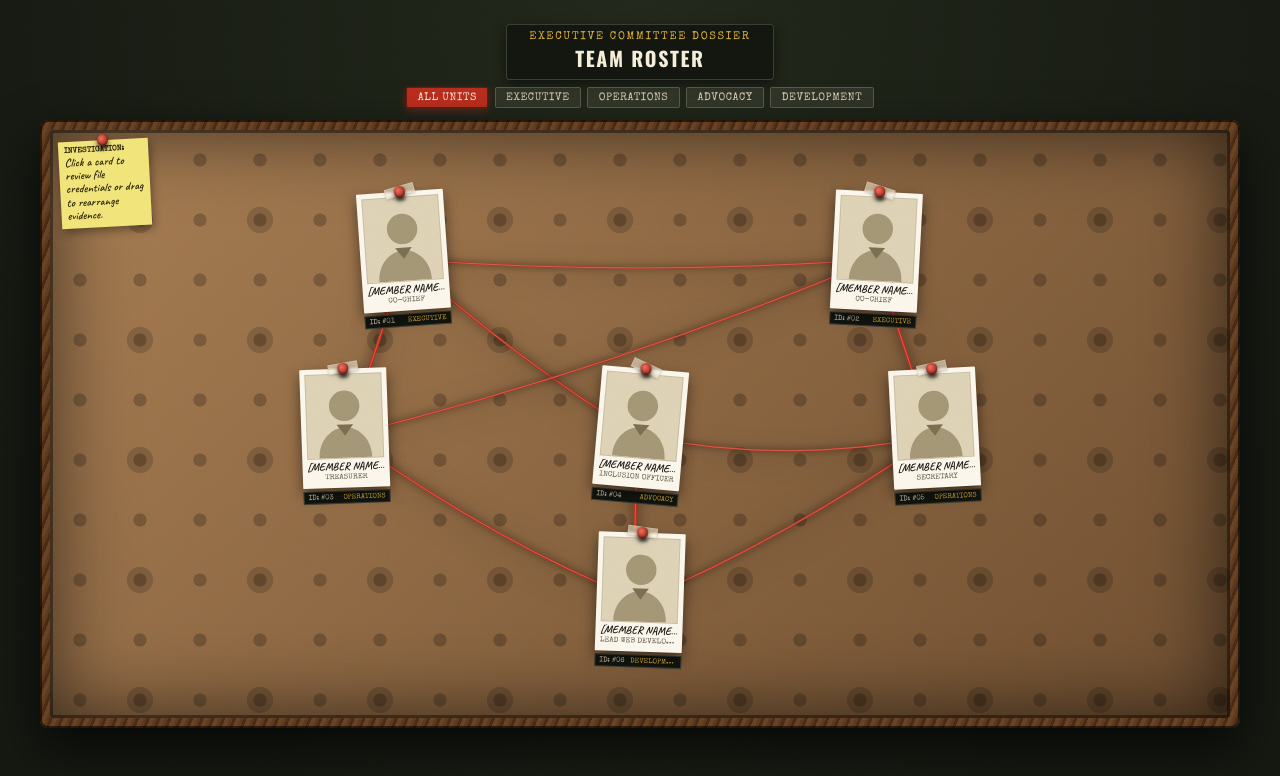
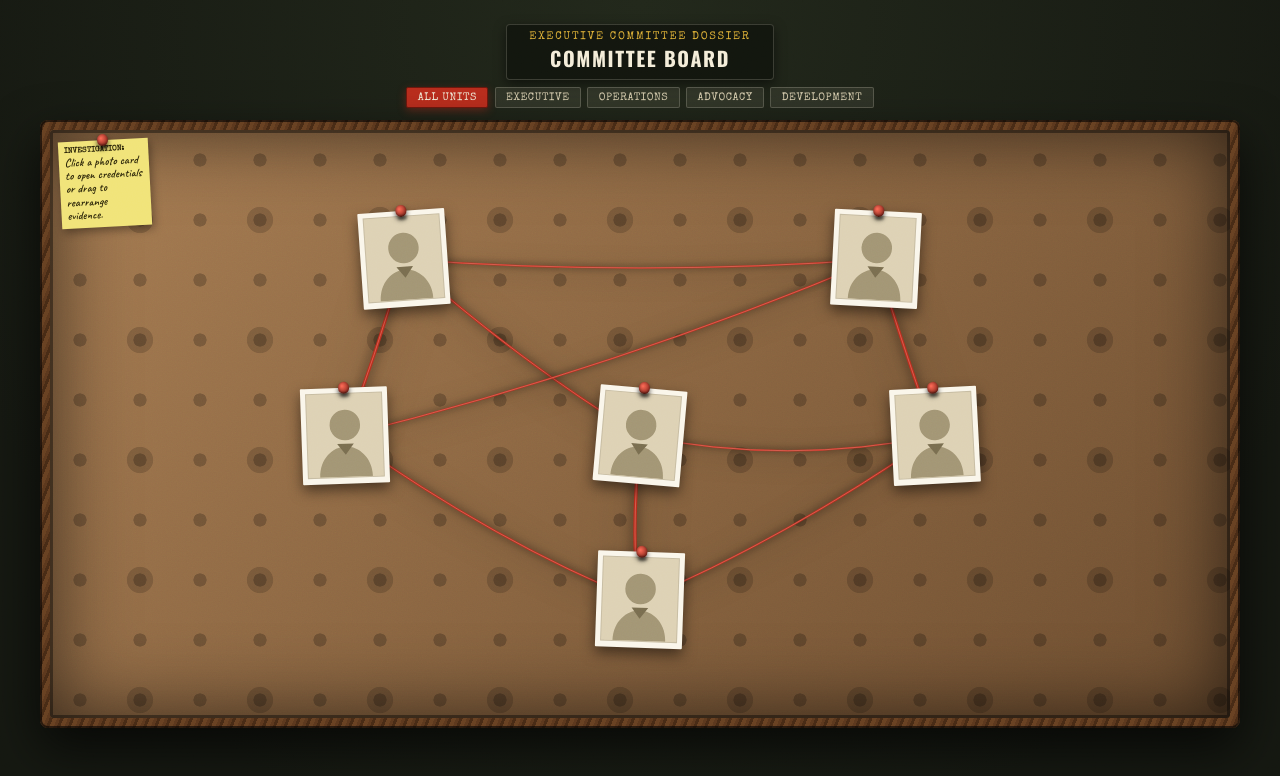
Before and after one commit to 8-BitCode/MIS, a React (Vite) app: page /committee in a window 1280 px wide. Shown: the top 776 px of the page. Built offline with nearby package versions, Linux system fonts and the light colour scheme.

Commit message:
committee page made, maybe prototype design wise

```diff
--- a/src/pages/Committee.jsx
+++ b/src/pages/Committee.jsx
@@ -311,7 +311,7 @@ export default function Committee() {
       <header className="board-header">
         <div className="board-title-tag">
           <span className="case-label">EXECUTIVE COMMITTEE DOSSIER</span>
-          <h1>TEAM ROSTER</h1>
+          <h1>COMMITTEE BOARD</h1>
         </div>
 
         <nav className="dept-filter-bar" aria-label="Department Filters">
@@ -362,7 +362,7 @@ export default function Committee() {
             <Pushpin />
             <div className="note-body">
               <strong>INVESTIGATION:</strong>
-              <p>Click a card to review file credentials or drag to rearrange evidence.</p>
+              <p>Click a photo card to open credentials or drag to rearrange evidence.</p>
             </div>
           </div>
 
@@ -387,27 +387,14 @@ export default function Committee() {
                     className="pin-card"
                     role="button"
                     tabIndex={0}
-                    aria-label={`Open personnel file for ${m.role}, ${m.name}`}
+                    aria-label={`Open personnel file for ${m.role}`}
                   >
                     <Pushpin />
-                    <div
-                      className="masking-tape"
-                      style={{ transform: `translateX(-50%) rotate(${m.tapeAngle}deg)` }}
-                      aria-hidden="true"
-                    />
 
+                    {/* ONLY THE POLAROID PICTURE FRAME REMAINS */}
                     <div className="polaroid-frame">
                       <HeroPhoto member={m} />
-                      <div className="polaroid-label">
-                        <span className="handwritten-name">{m.name}</span>
-                        <span className="role-sub">{m.role}</span>
-                      </div>
                       <span className="hover-hint">VIEW DOSSIER</span>
-                    </div>
-
-                    <div className="evidence-tag">
-                      <span className="tag-file">ID: #{m.file}</span>
-                      <span className="tag-dept">{m.dept}</span>
                     </div>
                   </div>
                 </li>
```
